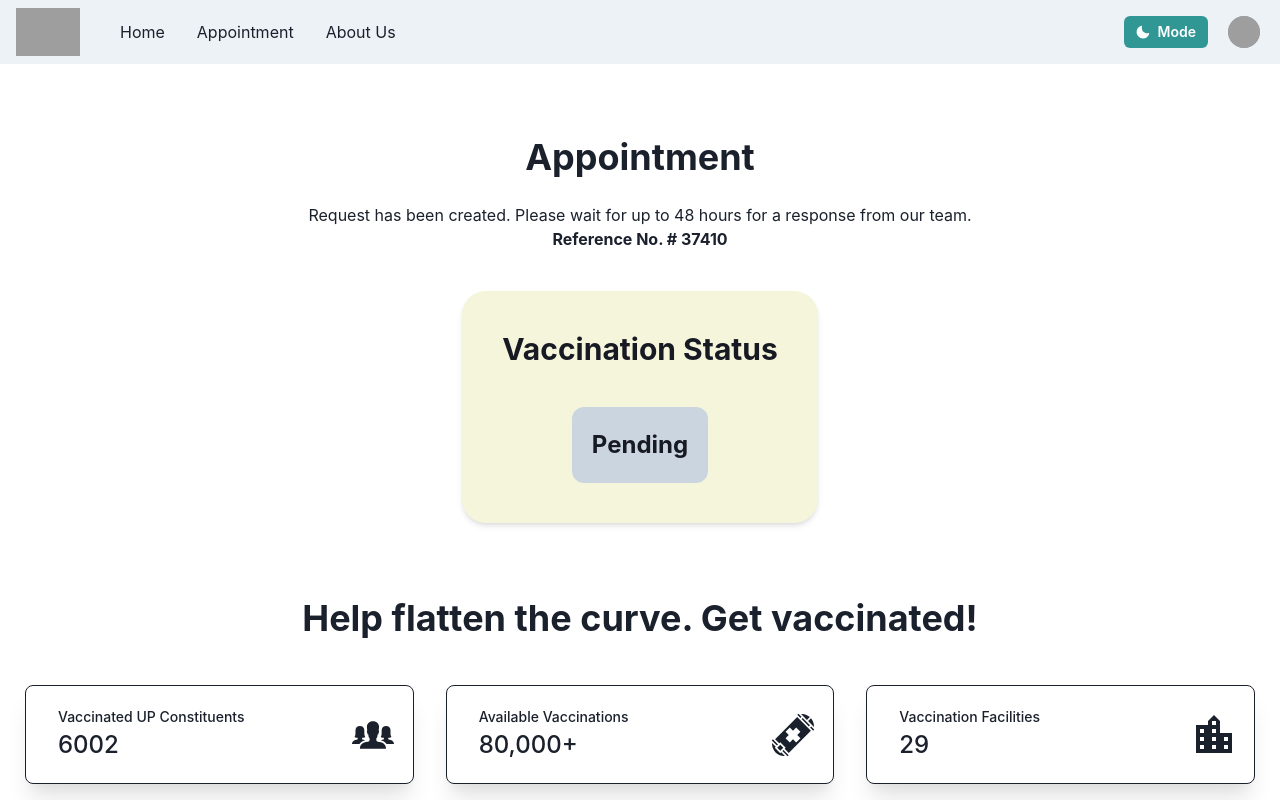
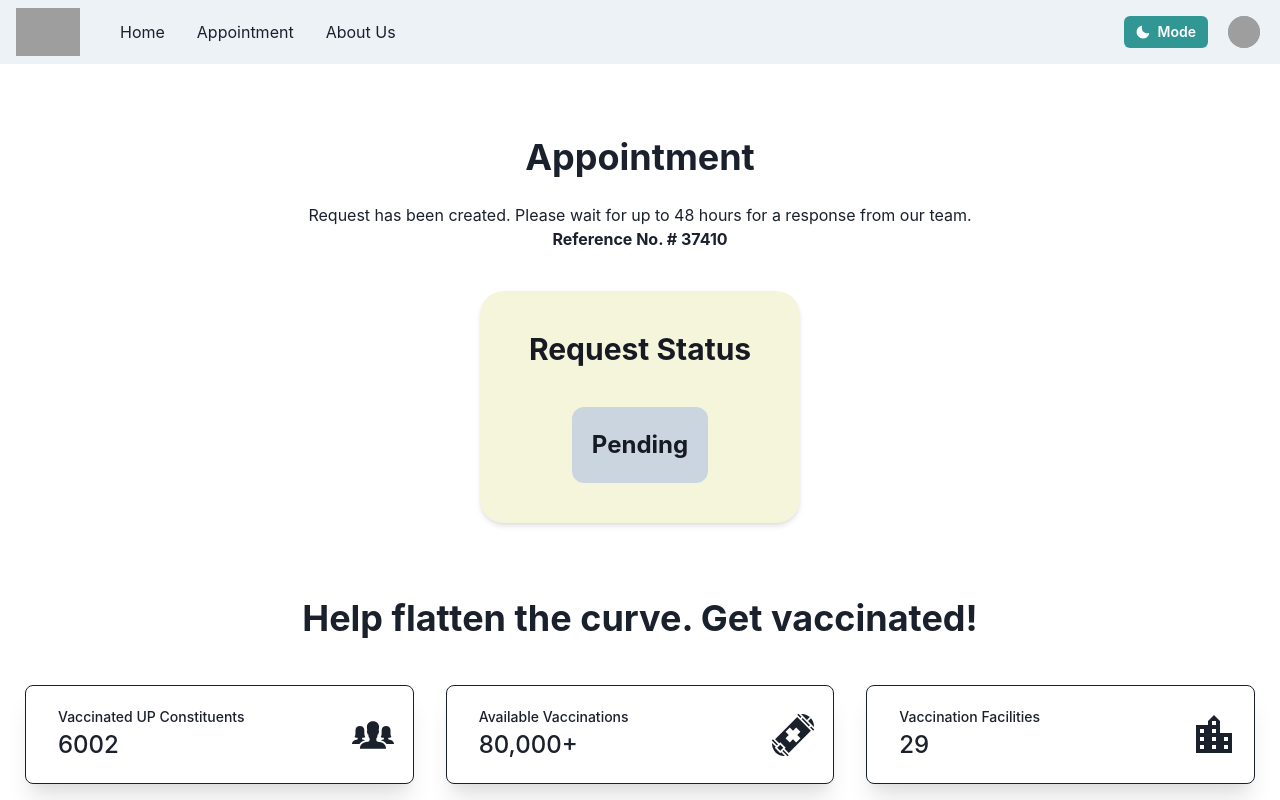
Before and after one commit to ridiculoys/cs173-project, a Next.js app in the folder frontend/: page /request in a window 1280 px wide. Shown: the top 800 px of the page. Built offline with nearby package versions, Linux system fonts and the light colour scheme; grey boxes are pictures that could not be loaded.

Commit message:
fix: wording in request page

```diff
--- a/frontend/src/pages/request.tsx
+++ b/frontend/src/pages/request.tsx
@@ -71,7 +71,7 @@ export default function Request() {
               alignItems={"center"}
             >
               <Heading textAlign={["center"]} fontSize={["3xl"]}>
-                Vaccination Status
+                Request Status
               </Heading>
 
               <Box
```
